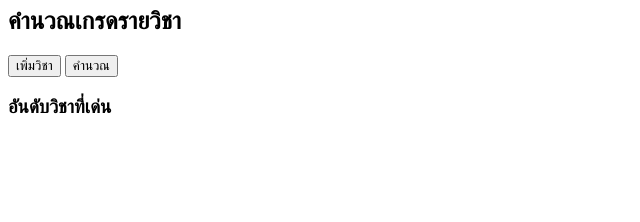
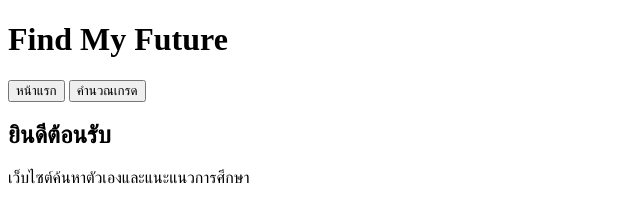
Before and after one commit to pxlirsen-droid/Dek70-1, a plain HTML site: page index.html in a window 1280 px wide. Shown: the whole page, without its empty margins (0-640 px from the left). Drawn offline with Linux system fonts and the light colour scheme.

Commit message:
Update index.html

```diff
--- a/index.html
+++ b/index.html
@@ -1,13 +1,51 @@
+<!DOCTYPE html>
+<html lang="th">
+<head>
+<meta charset="UTF-8">
+<meta name="viewport" content="width=device-width, initial-scale=1.0">
+<title>Find My Future</title>
+
+<link rel="stylesheet" href="style.css">
+</head>
+
+<body>
+
+<h1>Find My Future</h1>
+
+<div class="menu">
+
+<button onclick="showPage('home')">
+หน้าแรก
+</button>
+
+<button onclick="showPage('grade')">
+คำนวณเกรด
+</button>
+
+</div>
+
+<div id="home" class="page">
+
+<h2>ยินดีต้อนรับ</h2>
+
+<p>
+เว็บไซต์ค้นหาตัวเองและแนะแนวการศึกษา
+</p>
+
+</div>
+
+<div id="grade" class="page" style="display:none;">
+
 <h2>คำนวณเกรดรายวิชา</h2>
 
 <div id="subjects"></div>
 
 <button onclick="addSubject()">
-เพิ่มวิชา
+➕ เพิ่มวิชา
 </button>
 
 <button onclick="calculateGrade()">
-คำนวณ
+📊 คำนวณ
 </button>
 
 <h3 id="gpaResult"></h3>
@@ -17,3 +55,10 @@
 <div id="ranking"></div>
 
 <div id="facultyResult"></div>
+
+</div>
+
+<script src="app.js"></script>
+
+</body>
+</html>
```
